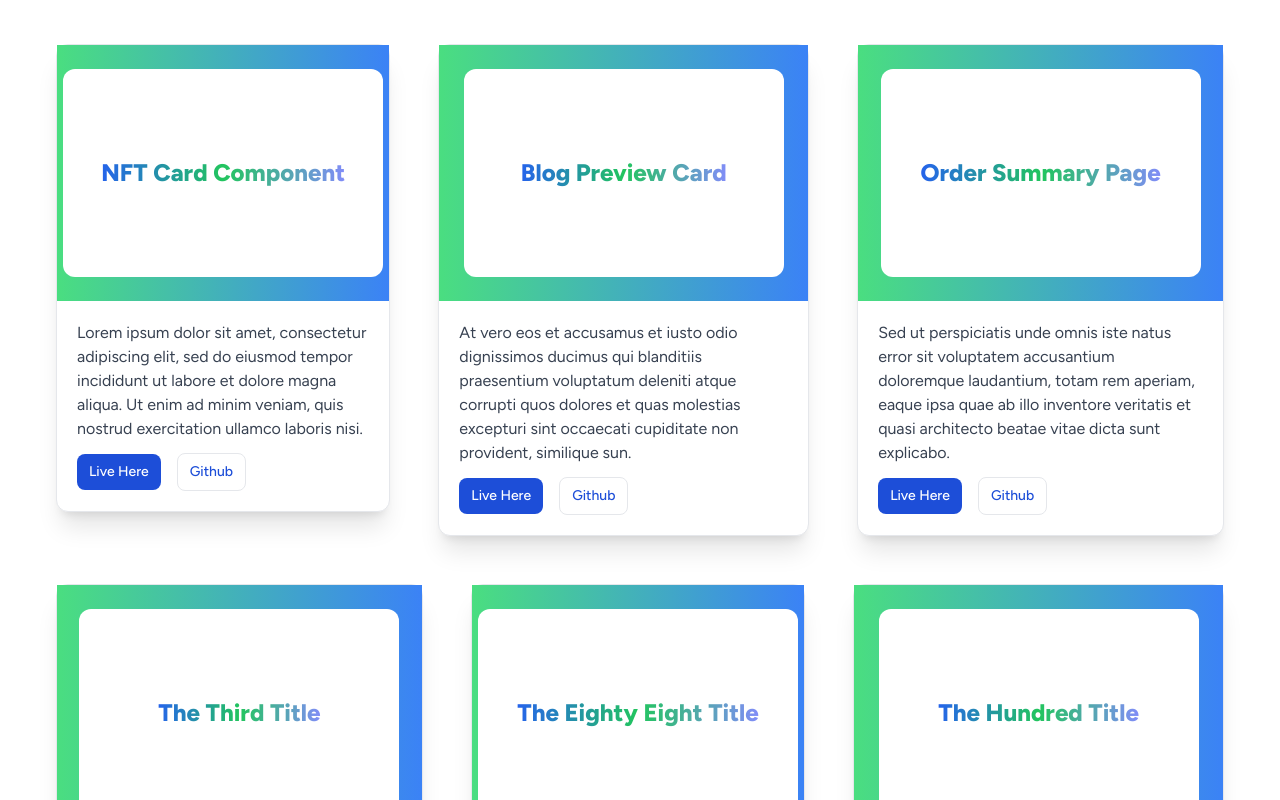
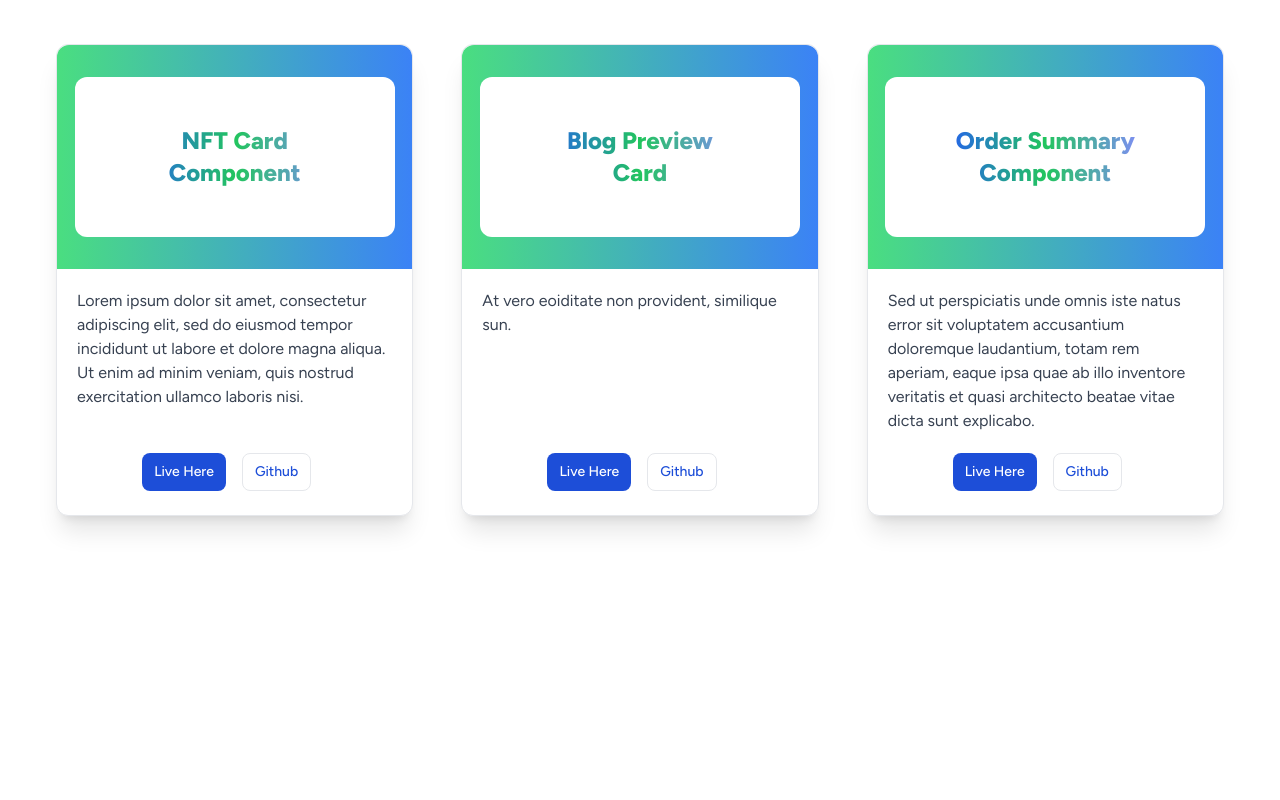
Before and after one commit to radeau/blog-preview-card, a Next.js app: page / in a window 1280 px wide. Shown: the top 800 px of the page. Built offline with nearby package versions, Linux system fonts and the light colour scheme.

Commit message:
Build: update style

```diff
--- a/app/components/Card.tsx
+++ b/app/components/Card.tsx
@@ -10,24 +10,30 @@ interface CardProps {
 
 const Card: React.FC<CardProps> = ({ href, cardTitle, cardMessage }) => {
     return (
-      <div className="max-w-sm m-6 h-full bg-white border border-gray-200 rounded-xl shadow-xl dark:bg-gray-800 dark:border-gray-700">
-        <a href={`/projects` + href} target="_blank">
-            {/* <Image src={blogComponent} alt="blog preview card component" className="w-full h-64 rounded-l" unoptimized /> */}
-            <div className="w-full h-64 rounded-t-l bg-gradient-to-r from-green-400 to-blue-500 flex justify-center items-center">
-                <div className="w-80 h-52 bg-white rounded-xl flex justify-center items-center font-extrabold text-2xl">
-                    <h1 className="bg-gradient-to-r from-blue-600 via-green-500 to-indigo-400 inline-block text-transparent bg-clip-text">{cardTitle}</h1>
+      <div className="max-w-sm my-6 sm:m-6 h-full w-full bg-white border border-gray-200 rounded-xl shadow-xl dark:bg-gray-800 dark:border-gray-700">
+        <div className="">
+            {/* href={`/projects` + href} // for production*/}
+            <a href={`/projects` + href} target="_blank">
+                {/* <Image src={blogComponent} alt="blog preview card component" className="w-full h-64 rounded-l" unoptimized /> */}
+                <div className="w-full h-56 rounded-t-xl bg-gradient-to-r from-green-400 to-blue-500 flex justify-center items-center">
+                    <div className="w-80 h-16 py-20 px-14 bg-white rounded-xl flex justify-center items-center font-extrabold text-2xl">
+                        <h1 className="mx-2 text-center bg-gradient-to-r from-blue-600 via-green-500 to-indigo-400 inline-block text-transparent bg-clip-text">{cardTitle}</h1>
+                    </div>
                 </div>
-            </div>
-        </a>
-        <div className="p-5">
+            </a>
+        </div>
+        <div className="h-40 p-5">
             {/* <a href="#">
                 <h5 className="mb-2 text-2xl font-bold tracking-tight text-gray-900 dark:text-white">{cardTitle}</h5>
             </a> */}
             <p className="mb-3 font-normal text-gray-700 dark:text-gray-400">{cardMessage}</p>
-            <a href={href} target="_blank" className="inline-flex items-center px-3 py-2 text-sm font-medium text-center text-white bg-blue-700 rounded-lg hover:bg-blue-800 focus:ring-4 focus:outline-none focus:ring-blue-300 dark:bg-blue-600 dark:hover:bg-blue-700 dark:focus:ring-blue-800">
+        </div>
+        <div className="flex justify-center my-6">
+            {/* href={`/projects` + href} // for production*/}
+            <a href={`/projects` + href} target="_blank" className="inline-flex items-center px-3 py-2 text-sm font-medium text-center text-white bg-blue-700 rounded-lg hover:bg-blue-800 focus:ring-4 focus:outline-none focus:ring-blue-300 dark:bg-blue-600 dark:hover:bg-blue-700 dark:focus:ring-blue-800">
                 Live Here
             </a>
-            <a href="https://github.com/radeau" target="_blank" className="inline-flex items-center mx-4 px-3 border rounded-lg py-2 text-sm font-medium text-center text-blue-700">
+            <a href="https://github.com/radeau/frontend-mentor-challenges" target="_blank" className="inline-flex items-center mx-4 px-3 border rounded-lg py-2 text-sm font-medium text-center text-blue-700">
                 Github
             </a>
         </div>
--- a/app/page.tsx
+++ b/app/page.tsx
@@ -8,18 +8,8 @@ export default function BlogPreview() {
   <main className="flex min-h-screen flex-col items-center justify-between p-5">
     <div className="flex flex-col sm:flex-row sm:mx-3 justify-evenly">
       <Card href={'/nft-preview-card'} cardTitle={'NFT Card Component'} cardMessage={'Lorem ipsum dolor sit amet, consectetur adipiscing elit, sed do eiusmod tempor incididunt ut labore et dolore magna aliqua. Ut enim ad minim veniam, quis nostrud exercitation ullamco laboris nisi.'} />
-      <Card href={'/blog-preview-card'} cardTitle={'Blog Preview Card'} cardMessage={'At vero eos et accusamus et iusto odio dignissimos ducimus qui blanditiis praesentium voluptatum deleniti atque corrupti quos dolores et quas molestias excepturi sint occaecati cupiditate non provident, similique sun.'} />
-      <Card href={'/order-summary-page'} cardTitle={'Order Summary Page'} cardMessage={'Sed ut perspiciatis unde omnis iste natus error sit voluptatem accusantium doloremque laudantium, totam rem aperiam, eaque ipsa quae ab illo inventore veritatis et quasi architecto beatae vitae dicta sunt explicabo.'} />
-    </div>
-    <div className="flex flex-col sm:flex-row sm:mx-3 justify-evenly">
-      <Card href={'/nft-preview-card'} cardTitle={'The Third Title'} cardMessage={'Sed ut perspiciatis unde omnis iste natus error sit voluptatem accusantium doloremque laudantium, totam rem aperiam, eaque ipsa quae ab illo inventore veritatis et quasi architecto beatae vitae dicta sunt explicabo.'} />
-      <Card href={'/blog-preview-card'} cardTitle={'The Eighty Eight Title'} cardMessage={'Lorem ipsum dolor sit amet, consectetur adipiscing elit, sed do eiusmod tempor incididunt ut labore et dolore magna aliqua. Ut enim ad minim veniam, quis nostrud exercitation ullamco laboris nisi.'} />
-      <Card href={'/order-summary-page'} cardTitle={'The Hundred Title'} cardMessage={'At vero eos et accusamus et iusto odio dignissimos ducimus qui blanditiis praesentium voluptatum deleniti atque corrupti quos dolores et quas molestias excepturi sint occaecati cupiditate non provident, similique sun.'} />
-    </div>
-    <div className="flex flex-col sm:flex-row sm:mx-3 justify-evenly">
-      <Card href={'/nft-preview-card'} cardTitle={'NFT Card Component'} cardMessage={'Lorem ipsum dolor sit amet, consectetur adipiscing elit, sed do eiusmod tempor incididunt ut labore et dolore magna aliqua. Ut enim ad minim veniam, quis nostrud exercitation ullamco laboris nisi.'} />
-      <Card href={'/blog-preview-card'} cardTitle={'Blog Preview Card'} cardMessage={'At vero eos et accusamus et iusto odio dignissimos ducimus qui blanditiis praesentium voluptatum deleniti atque corrupti quos dolores et quas molestias excepturi sint occaecati cupiditate non provident, similique sun.'} />
-      <Card href={'/order-summary-page'} cardTitle={'Order Summary Page'} cardMessage={'Sed ut perspiciatis unde omnis iste natus error sit voluptatem accusantium doloremque laudantium, totam rem aperiam, eaque ipsa quae ab illo inventore veritatis et quasi architecto beatae vitae dicta sunt explicabo.'} />
+      <Card href={'/blog-preview-card'} cardTitle={'Blog Preview Card'} cardMessage={'At vero eoiditate non provident, similique sun.'} />
+      <Card href={'/order-summary-component'} cardTitle={'Order Summary Component'} cardMessage={'Sed ut perspiciatis unde omnis iste natus error sit voluptatem accusantium doloremque laudantium, totam rem aperiam, eaque ipsa quae ab illo inventore veritatis et quasi architecto beatae vitae dicta sunt explicabo.'} />
     </div>
   </main>
   );
```
